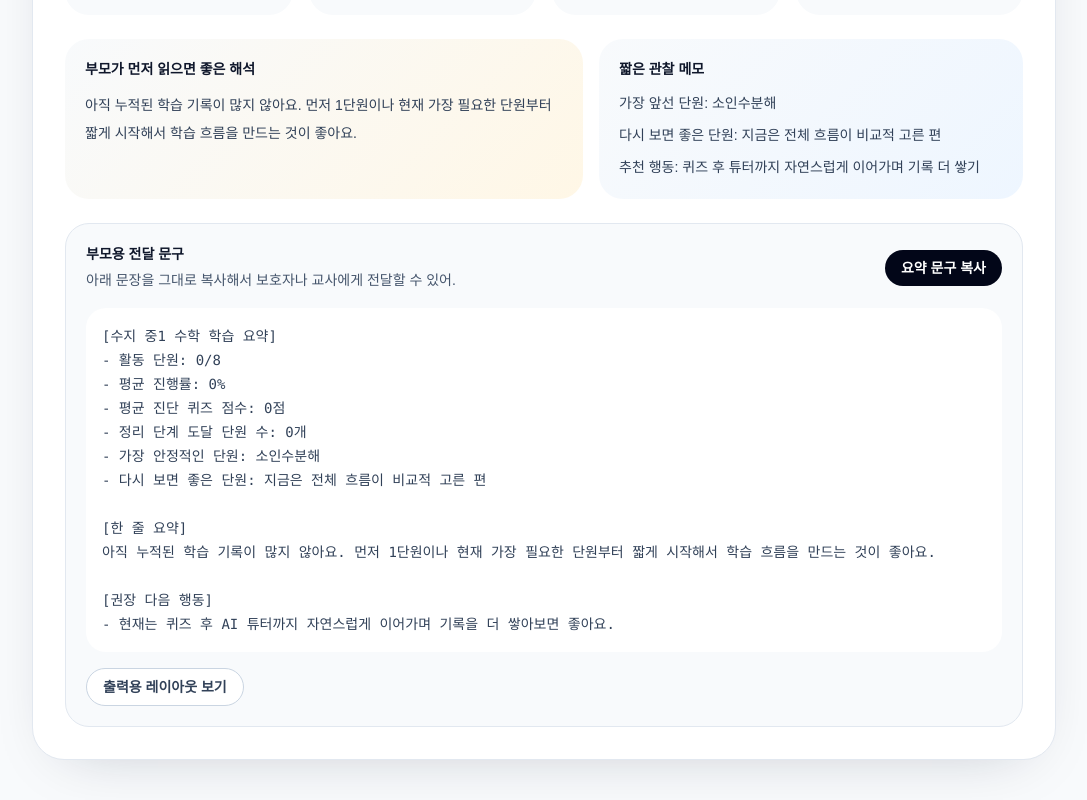
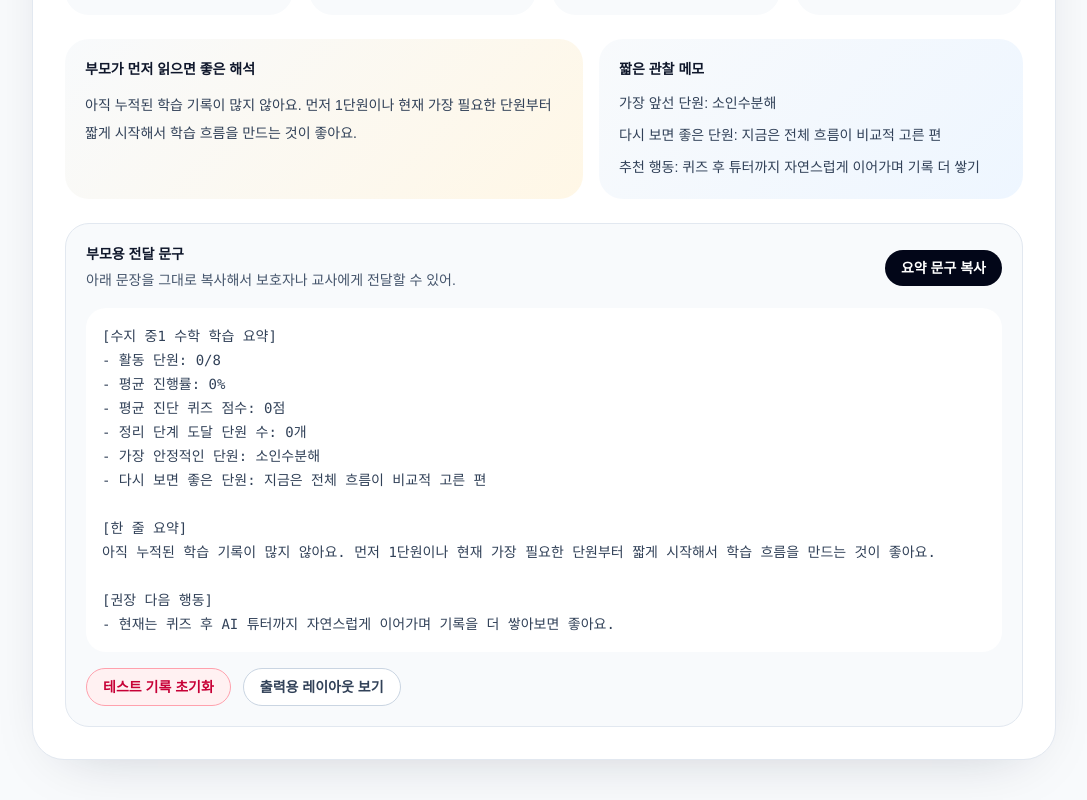
Before and after one commit to hj751008/my-first-app, a Next.js app: page /middle-1/report in a window 1280 px wide. Shown: the part 576-1376 px from the top of the page, without its empty margins (96-1183 px from the left). Built offline with nearby package versions, Linux system fonts and the light colour scheme.

Commit message:
Add reset action for local test study data

```diff
--- a/app/middle-1/ParentSummaryCard.tsx
+++ b/app/middle-1/ParentSummaryCard.tsx
@@ -4,6 +4,7 @@ import Link from "next/link";
 import { useMemo, useState } from "react";
 import { middle1Units } from "@/lib/curriculum";
 import {
+  SUJI_MATH_AI_STORAGE_PREFIX,
   getUnitMastery,
   getUnitProgress,
   readUnitMasteryMap,
@@ -151,6 +152,31 @@ export function ParentSummaryCard() {
     }
   }
 
+  function handleResetProgress() {
+    const shouldReset = window.confirm(
+      "테스트하면서 쌓인 학습 기록을 모두 지울까? 진행률, 퀴즈 점수, 튜터 대화 초안이 함께 초기화돼."
+    );
+
+    if (!shouldReset) {
+      return;
+    }
+
+    const keysToRemove: string[] = [];
+
+    for (let index = 0; index < window.localStorage.length; index += 1) {
+      const key = window.localStorage.key(index);
+      if (key?.startsWith(SUJI_MATH_AI_STORAGE_PREFIX)) {
+        keysToRemove.push(key);
+      }
+    }
+
+    keysToRemove.forEach((key) => {
+      window.localStorage.removeItem(key);
+    });
+
+    window.location.reload();
+  }
+
   return (
     <section className="rounded-[2rem] border border-slate-200 bg-white p-8 shadow-[0_18px_60px_-34px_rgba(15,23,42,0.28)]">
       <div className="flex flex-col gap-3 md:flex-row md:items-end md:justify-between">
@@ -248,6 +274,13 @@ export function ParentSummaryCard() {
           {parentReport}
         </pre>
         <div className="mt-4 flex flex-wrap gap-3">
+          <button
+            type="button"
+            onClick={handleResetProgress}
+            className="rounded-full border border-rose-300 bg-rose-50 px-4 py-2 text-sm font-semibold text-rose-700 transition hover:border-rose-400 hover:bg-rose-100"
+          >
+            테스트 기록 초기화
+          </button>
           <Link
             href="/middle-1/report"
             className="rounded-full border border-slate-300 bg-white px-4 py-2 text-sm font-semibold text-slate-700 transition hover:border-slate-400 hover:text-slate-900"
--- a/lib/progress.ts
+++ b/lib/progress.ts
@@ -1,5 +1,6 @@
-export const UNIT_PROGRESS_STORAGE_KEY = "suji-math-ai:unit-progress";
-export const UNIT_MASTERY_STORAGE_KEY = "suji-math-ai:unit-mastery";
+export const SUJI_MATH_AI_STORAGE_PREFIX = "suji-math-ai:";
+export const UNIT_PROGRESS_STORAGE_KEY = `${SUJI_MATH_AI_STORAGE_PREFIX}unit-progress`;
+export const UNIT_MASTERY_STORAGE_KEY = `${SUJI_MATH_AI_STORAGE_PREFIX}unit-mastery`;
 
 export type UnitProgressMap = Record<string, number>;
 
```
